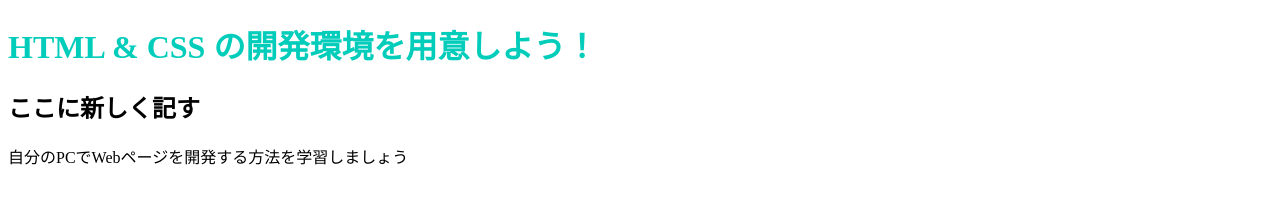
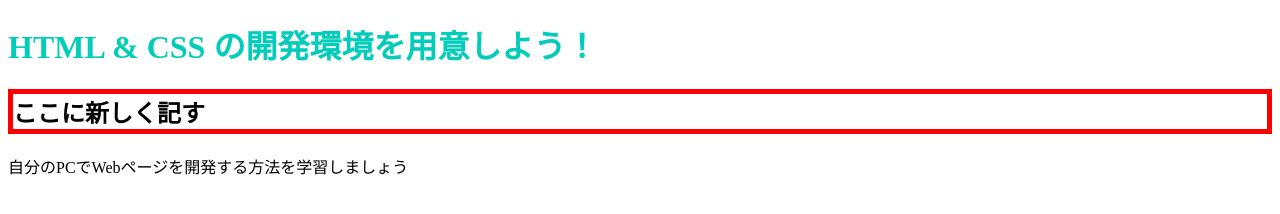
Before and after one commit to hirokazukawamuro/github.io, a plain HTML site: page index.html in a window 1280 px wide. Drawn offline with Linux system fonts and the light colour scheme.

Commit message:
Update stylesheet.css

```diff
--- a/stylesheet.css
+++ b/stylesheet.css
@@ -1,3 +1,5 @@
 .title{
     color: #02ccba;
 }
+ .main{
+     border: 5px solid red;
```
